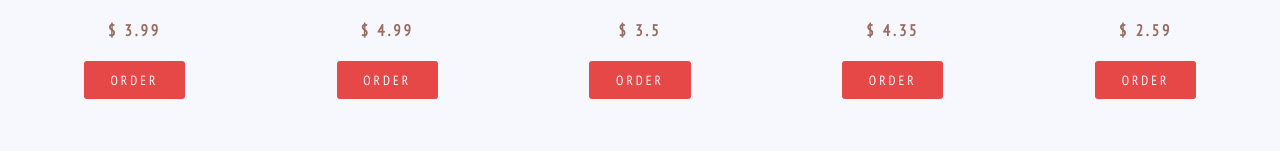
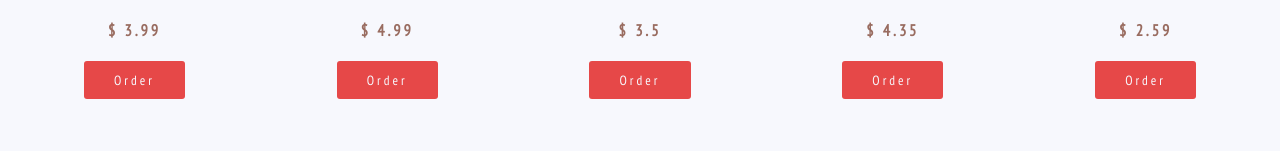
Before and after one commit to roaryku/coffee-shop, a React (Create React App) app: page /order in a window 1280 px wide. Shown: the part 534-685 px from the top of the page. Built offline with nearby package versions, Linux system fonts and the light colour scheme.

Commit message:
button change

```diff
--- a/src/App.css
+++ b/src/App.css
@@ -159,6 +159,9 @@ li{
   letter-spacing: 3px;
   border-radius: 3px;
 }
+.green{
+  background-color: #9DC08B;
+}
 .about{
   display: flex;
   justify-content: center;
--- a/src/App.js
+++ b/src/App.js
@@ -16,10 +16,10 @@ function App() {
     <div>
   <Router>
     <nav className='App'>
-      <Link to='/home' className='link shop'>Home</Link>
-      <Link to = '/shop' className='link shop'>Menu</Link>
-      <Link to = '/order' className='link shop'>Order</Link>
-      <Link to = '/about' className='link shop'>About</Link>
+      <Link path to='/home' className='link shop'>Home</Link>
+      <Link path to = '/shop' className='link shop'>Menu</Link>
+      <Link path to = '/order' className='link shop'>Order</Link>
+      <Link path to = '/about' className='link shop'>About</Link>
     </nav>
 
     <Routes>
--- a/src/Coffee.js
+++ b/src/Coffee.js
@@ -1,6 +1,15 @@
 import Slides from './Slides';
+import { useState } from 'react';
 
 function Coffee ({loveCoffee}) {
+
+    const [changeColor, setChangeColor] = useState(false);
+    const [buttonText, setButtonText] = useState("Order");
+
+    const handleClick = () => {
+        setChangeColor(!changeColor)
+        setButtonText("Added")
+    }
 
     return(
         <div className="product">
@@ -15,7 +24,12 @@ function Coffee ({loveCoffee}) {
                     <div className="product-info">
                         <h3>{name}</h3>
                         <h4>$ {price}</h4>
-                        <button className="order">ORDER</button>
+                        <button
+                                className={`order ${(changeColor === true)? 'green' : 'order'}`}
+                                type="submit"
+                                onClick={() => handleClick ()}>
+                                {buttonText}
+                                </button>
                     </div>
                     </div>
                 )
@@ -23,4 +37,6 @@ function Coffee ({loveCoffee}) {
         </div>
     )
 }
+
+
 export default Coffee;
```
